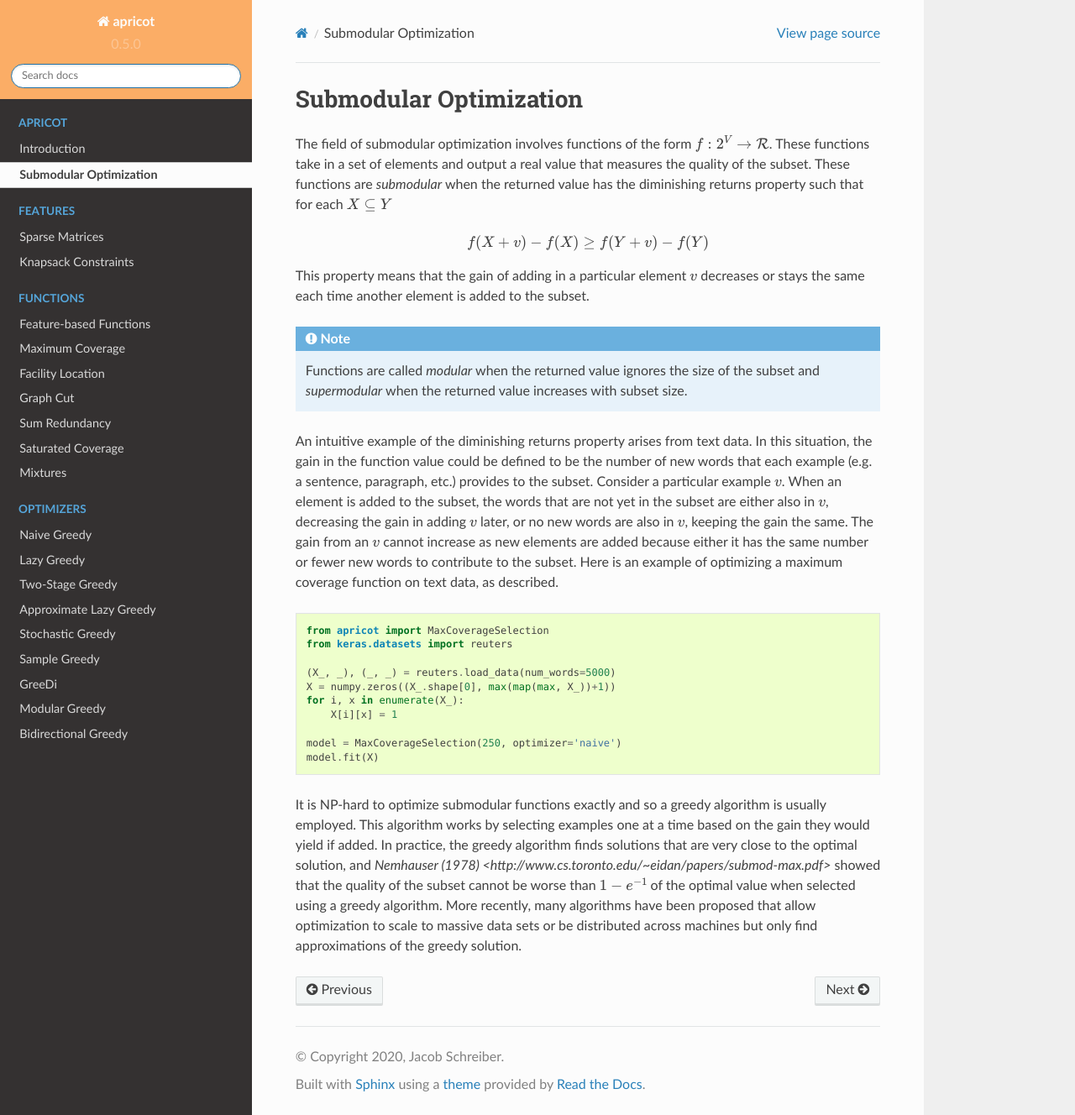
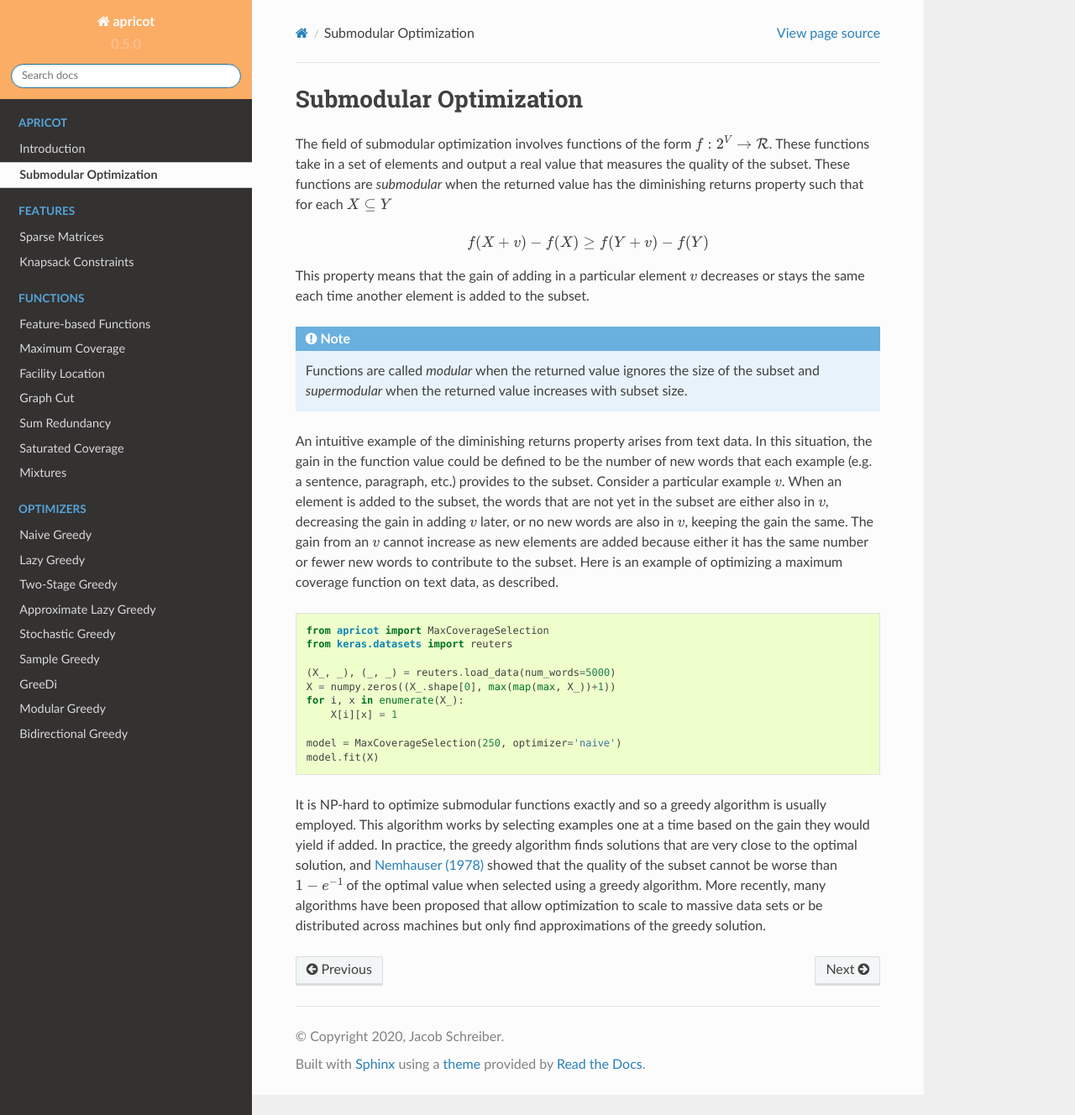
Before and after one commit to jmschrei/apricot, a Sphinx documentation site: the page built from docs/submodular.rst, in a window 1280 px wide and 1328 px high. Shown: the whole window at 84% size. Built offline with Sphinx 7.4.7 and the Read the Docs theme 2.0.0, drawn with Linux system fonts in a browser that asks for light colours; pages that are not in the unit, such as notebooks, are missing from menus.

Commit message:
FIX doc issues

```diff
--- a/docs/features/knapsack.rst
+++ b/docs/features/knapsack.rst
@@ -3,7 +3,7 @@
 Knapsack Constraints
 ====================
 
-A knapsack constraint is an alternate to a cardinality constraint (the default in apricot) where each element has a cost and the selected items cannot exceed a total budget. The name (according to `Krause (2012) <https://las.inf.ethz.ch/files/krause12survey.pdf>`) is a reference to the knapsack problem where one maximizes a modular function subject to a modular cost. In apricot, one is maximizing a *submodular* function subject to a modular cost. There are several ideas that costs might represent but the most intuitive is the simple monetary cost associated with each element. Consider the task of placing sensors around an area given a fixed budget to purchase sensors, where smaller sensors are cheaper than larger sensors. Submodular optimization subject to knapsack constraints is an intuitive way to determine what type of sensor should be placed and where without exceeding a given budget.
+A knapsack constraint is an alternate to a cardinality constraint (the default in apricot) where each element has a cost and the selected items cannot exceed a total budget. The name (according to `Krause (2012) <https://las.inf.ethz.ch/files/krause12survey.pdf>`_) is a reference to the knapsack problem where one maximizes a modular function subject to a modular cost. In apricot, one is maximizing a *submodular* function subject to a modular cost. There are several ideas that costs might represent but the most intuitive is the simple monetary cost associated with each element. Consider the task of placing sensors around an area given a fixed budget to purchase sensors, where smaller sensors are cheaper than larger sensors. Submodular optimization subject to knapsack constraints is an intuitive way to determine what type of sensor should be placed and where without exceeding a given budget.
 
 Stated more formally, the optimization problem given knapsack constraints is
 
--- a/docs/index.rst
+++ b/docs/index.rst
@@ -1,3 +1,5 @@
+.. title:: Introduction
+
 .. image:: logos/apricot-logo.png
 	:width: 500px
 
--- a/docs/submodular.rst
+++ b/docs/submodular.rst
@@ -30,4 +30,4 @@
 	model = MaxCoverageSelection(250, optimizer='naive')
 	model.fit(X)
 
-It is NP-hard to optimize submodular functions exactly and so a greedy algorithm is usually employed. This algorithm works by selecting examples one at a time based on the gain they would yield if added. In practice, the greedy algorithm finds solutions that are very close to the optimal solution, and `Nemhauser (1978) <http://www.cs.toronto.edu/~eidan/papers/submod-max.pdf>` showed that the quality of the subset cannot be worse than :math:`1 - e^{-1}` of the optimal value when selected using a greedy algorithm. More recently, many algorithms have been proposed that allow optimization to scale to massive data sets or be distributed across machines but only find approximations of the greedy solution.
+It is NP-hard to optimize submodular functions exactly and so a greedy algorithm is usually employed. This algorithm works by selecting examples one at a time based on the gain they would yield if added. In practice, the greedy algorithm finds solutions that are very close to the optimal solution, and `Nemhauser (1978) <http://www.cs.toronto.edu/~eidan/papers/submod-max.pdf>`_ showed that the quality of the subset cannot be worse than :math:`1 - e^{-1}` of the optimal value when selected using a greedy algorithm. More recently, many algorithms have been proposed that allow optimization to scale to massive data sets or be distributed across machines but only find approximations of the greedy solution.
```
